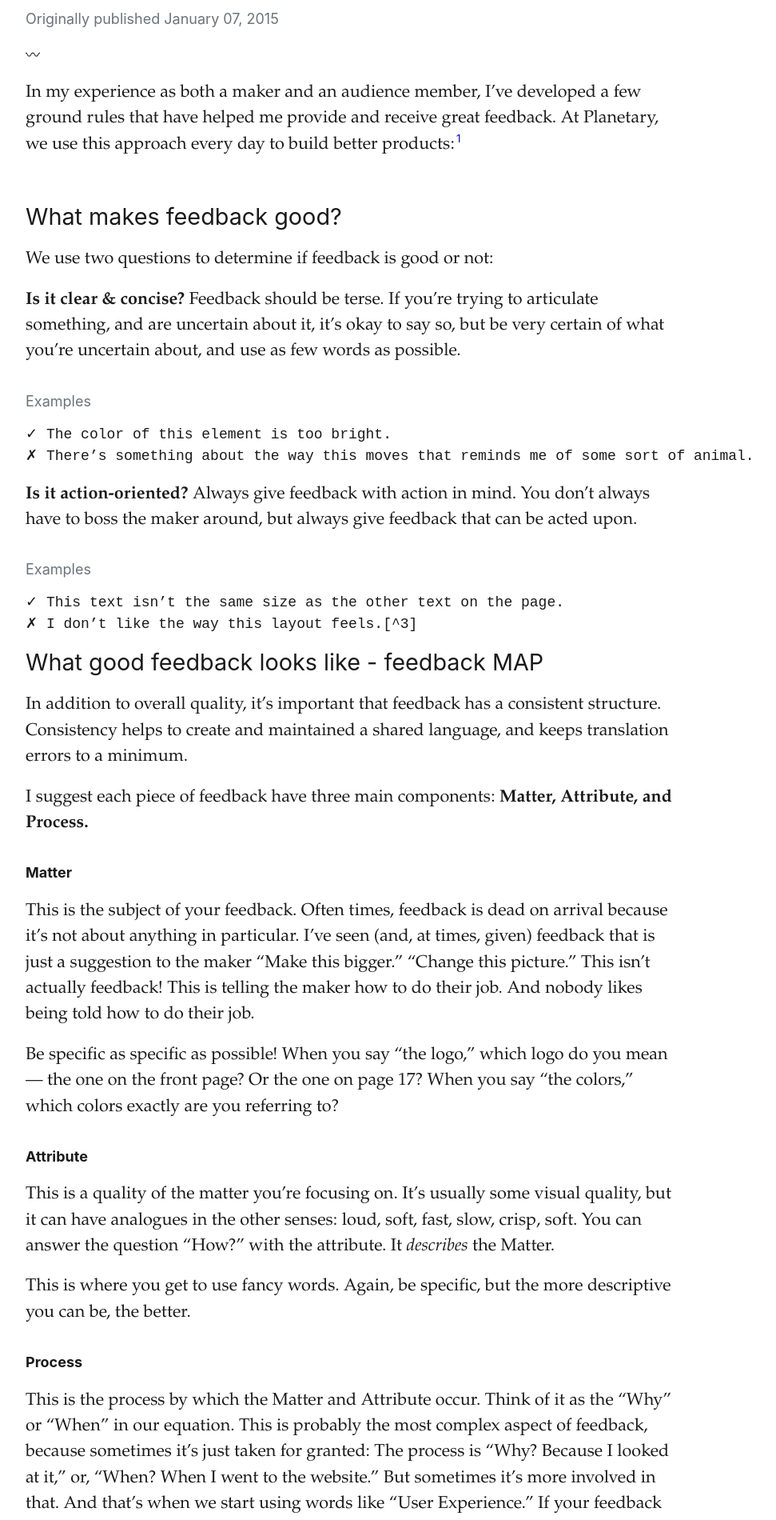
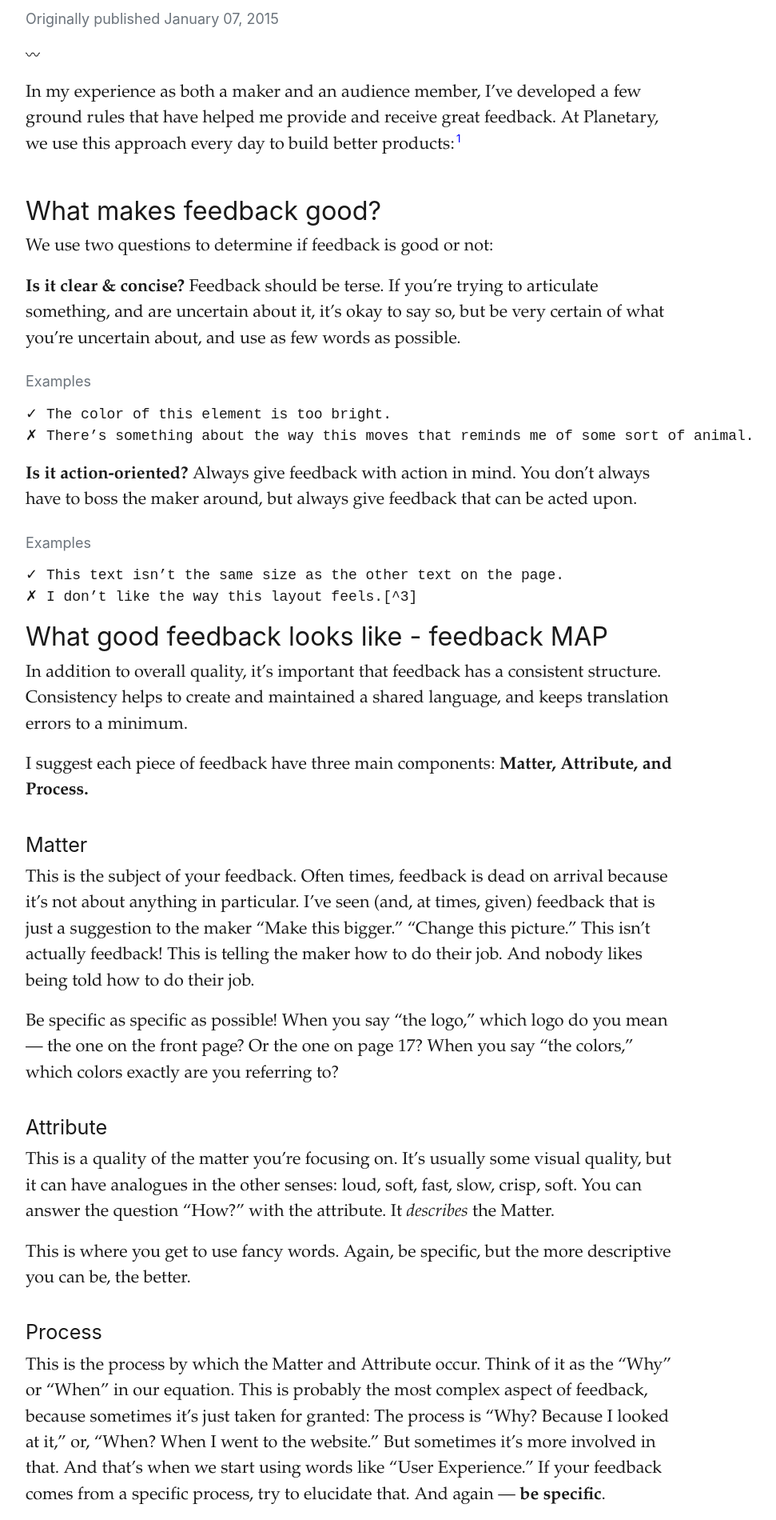
Before and after one commit to ilikescience/ilikescience.github.io, a Jekyll site: the page built from _posts/2015-01-07-feedback.markdown, in a window 1280 px wide. Shown: the part 305-2205 px from the top of the page at 80% size, without its empty margins (94-1065 px from the left). Built offline with Jekyll 4.4.1, drawn with Linux system fonts in a browser that asks for light colours; some web fonts are replaced; our own code applies the rules of GitHub Pages for plain Markdown files.

Commit message:
type tweaks, update github page

```diff
--- a/_posts/2017-03-17-github.markdown
+++ b/_posts/2017-03-17-github.markdown
@@ -71,8 +71,6 @@ By identifying the key qualities of a successful pull request, finding quantitat
 
 In the future, it would be interesting to explore more automation in the pull request process. The presence of third-party integrations (continuous integration, linting, etc) in the code review process has significantly improved code quality in my own use, and I have a feeling that the same would apply to the pull request workflow.
 
-Thank you for taking the time to read this analysis. Please let me know if you have any feedback or questions!
+---
 
-Matthew Ström
-matthew.h.strom@gmail.com
-573.380.6453
+**Quick note:** This case study was prepared in early 2017 for GitHub as part of the job interview process. I didn't get the job :)
--- a/_sass/_type.scss
+++ b/_sass/_type.scss
@@ -70,8 +70,8 @@ $t--weight-light: 300;
 
 /* font sizes */
 $t--size-xxl: 4rem;
-$t--size-xl: 2rem;
-$t--size-l: 1.6rem;
+$t--size-xl: 1.8rem;
+$t--size-l: 1.4rem;
 $t--size-m: 1rem;
 $t--size-s: 0.75rem;
 
@@ -157,19 +157,20 @@ p {
     li + h2,
     li + h3,
     li + h4 {
-        margin-top: 2em;
+        margin-top: 1.5em;
     }
     h1 + p,
     h2 + p,
     h3 + p,
     h4 + p {
-        margin-top: 1em;
+        margin-top: 0.5em;
     }
 
     h1,
     h2,
     h3,
     h4 {
+        margin-top: 0.5em;
         line-height: 1.1em;
     }
 
@@ -178,11 +179,10 @@ p {
     }
 
     h2 {
-        font-size: $t--size-l;
+        font-size: $t--size-xl;
     }
     h3 {
-        font-weight: $t--weight-bold;
-        font-size: $t--size-m;
+        font-size: $t--size-l;
     }
     h4 {
         font-size: $t--size-m;
```
